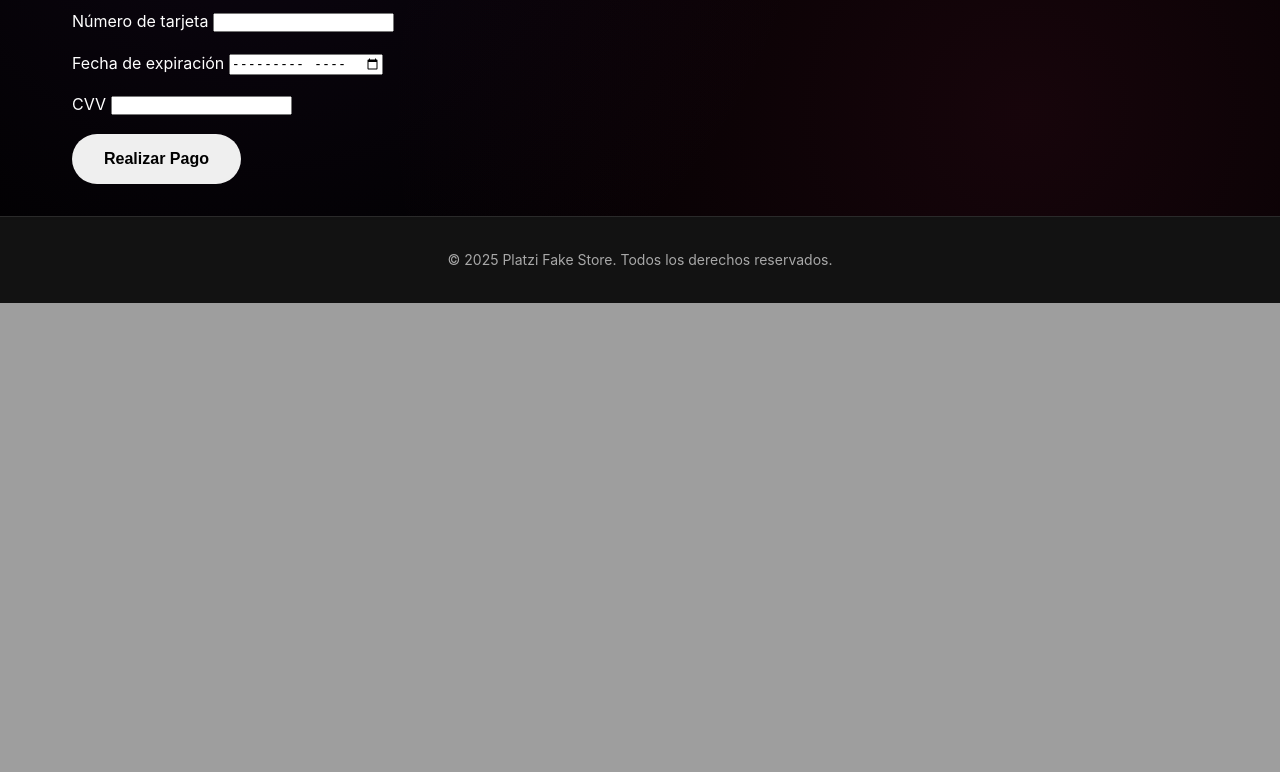
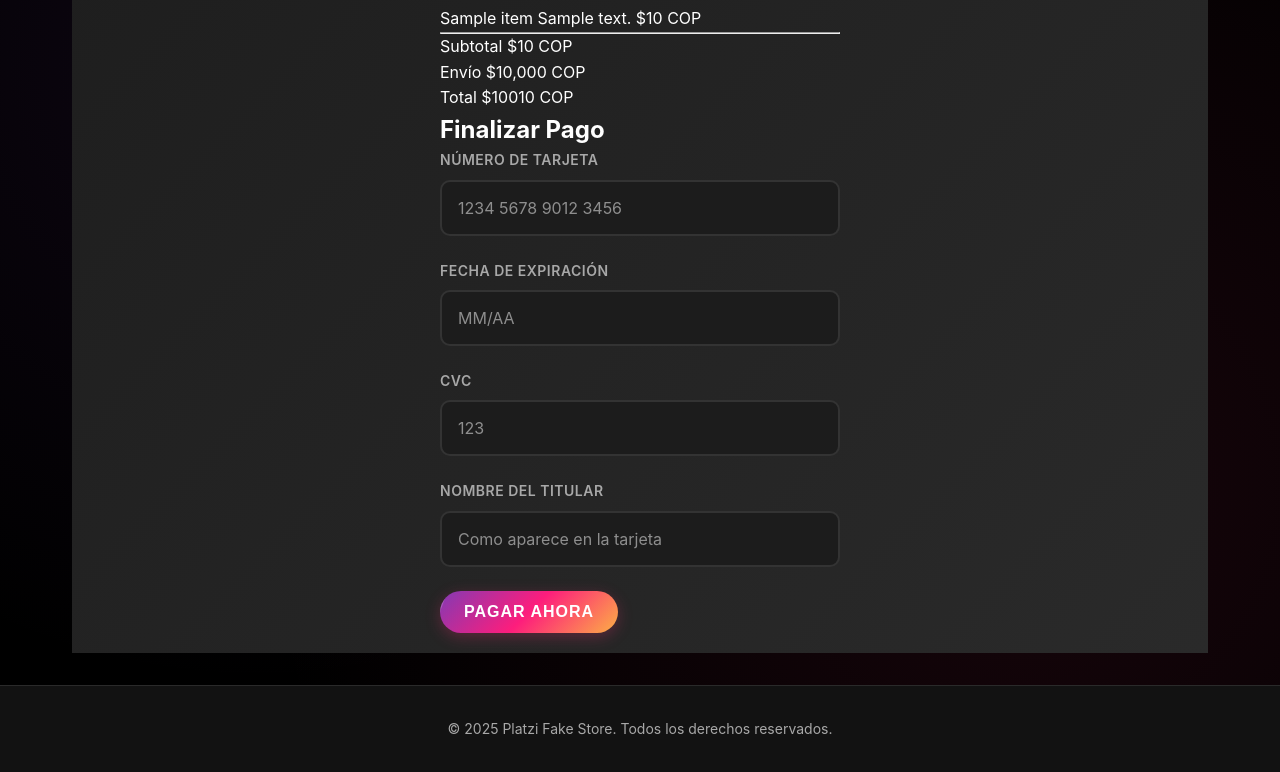
Before and after one commit to SValdelamar/PLatzi_Store_Web, a Django app: page /pagar/1/ in a window 1280 px wide. Shown: the part 649-1421 px from the top of the page. Before the commit the page ends 952 px from the top, so only its background shows below. Run offline with Django 5.2, Linux system fonts and the light colour scheme; one stand-in notice (Sample message) is shown; a database or web service that is not in the repository returns one stand-in record (values such as "Sample title"); data that the repository does not hold is empty.

Commit message:
Mejore estilos para formularios y tarjetas

```diff
--- a/products/templates/pagar_producto.html
+++ b/products/templates/pagar_producto.html
@@ -1,41 +1,71 @@
-{% extends 'base.html' %}
-
-{% block title %}Pagar Producto{% endblock %}
+{% extends "base.html" %}
+{% load static %}
 
 {% block content %}
-<div class="payment-container">
-    <h2>Pagar Producto</h2>
+<div class="auth-container">
+    <div class="payment-layout">
 
-    <div class="product-summary">
-        <img src="{{ producto.images.0 }}" alt="{{ producto.title }}" class="product-image">
-        <h3>{{ producto.title }}</h3>
-        <p>{{ producto.description }}</p>
-        <p class="price">Precio: ${{ producto.price }}</p>
+        <!-- Columna Izquierda: Resumen de la Compra -->
+        <div class="payment-section order-summary-card">
+            <h2 class="payment-section-title">Resumen de la Compra</h2>
+            <div class="order-summary-content">
+                <div class="order-item">
+                    <img src="{{ producto.images.0 }}" alt="{{ producto.title }}" class="order-product-image">
+                    <div class="order-product-details">
+                        <span class="order-product-name">{{ producto.title }}</span>
+                        <span class="order-product-description">{{ producto.description }}</span>
+                        <span class="order-product-price">${{ producto.price }} COP</span>
+                    </div>
                 </div>
 
-    <form method="post" action="">
-        {% csrf_token %}
-        <div class="mb-3">
-            <label for="nombre" class="form-label">Nombre completo</label>
-            <input type="text" id="nombre" name="nombre" class="form-control" required>
+                <hr class="divider">
+
+                <div class="order-totals">
+                    <div class="order-total-row">
+                        <span>Subtotal</span>
+                        <span>${{ producto.price }} COP</span>
+                    </div>
+                    <div class="order-total-row">
+                        <span>Envío</span>
+                        <span>$10,000 COP</span>
+                    </div>
+                    <div class="order-total-row total">
+                        <span>Total</span>
+                        <span>${{ producto.price|add:"10000" }} COP</span>
+                    </div>
+                </div>
+            </div>
         </div>
 
-        <div class="mb-3">
-            <label for="tarjeta" class="form-label">Número de tarjeta</label>
-            <input type="text" id="tarjeta" name="tarjeta" class="form-control" required>
+        <!-- Columna Derecha: Formulario de Pago -->
+        <div class="payment-section payment-form-card">
+            <h2 class="payment-section-title">Finalizar Pago</h2>
+            <form method="POST" class="payment-form">
+                {% csrf_token %}
+                <div class="form-group">
+                    <label for="card-number">Número de Tarjeta</label>
+                    <input type="text" id="card-number" name="card-number" placeholder="1234 5678 9012 3456" required>
                 </div>
 
-        <div class="mb-3">
-            <label for="fecha" class="form-label">Fecha de expiración</label>
-            <input type="month" id="fecha" name="fecha" class="form-control" required>
+                <div class="exp-cvc-row">
+                    <div class="form-group">
+                        <label for="exp-date">Fecha de Expiración</label>
+                        <input type="text" id="exp-date" name="exp-date" placeholder="MM/AA" required>
+                    </div>
+                    <div class="form-group">
+                        <label for="cvc">CVC</label>
+                        <input type="text" id="cvc" name="cvc" placeholder="123" required>
+                    </div>
                 </div>
 
-        <div class="mb-3">
-            <label for="cvv" class="form-label">CVV</label>
-            <input type="text" id="cvv" name="cvv" class="form-control" required>
+                <div class="form-group">
+                    <label for="card-holder">Nombre del Titular</label>
+                    <input type="text" id="card-holder" name="card-holder" placeholder="Como aparece en la tarjeta" required>
                 </div>
 
-        <button type="submit" class="btn btn-success">Realizar Pago</button>
+                <button type="submit" class="btn btn-pay">Pagar Ahora</button>
             </form>
         </div>
+    </div>
+</div>
 {% endblock %}
--- a/products/views.py
+++ b/products/views.py
@@ -196,10 +196,14 @@ def pagar_producto(request, product_id):
     Muestra el formulario de pago para un producto específico.
     """
     try:
+        # Llamada a la API para obtener el producto
         response = requests.get(f"https://api.escuelajs.co/api/v1/products/{product_id}", timeout=10)
         response.raise_for_status()
         producto = response.json()
+
+        # Enviamos el producto al template
         return render(request, "pagar_producto.html", {'producto': producto})
+
     except requests.exceptions.RequestException as e:
         messages.error(request, f"Error al obtener el producto para pago: {e}")
         return redirect('products:products')
```
Also changed, not shown: accounts/templates/accounts/login.html (+14 -27 lines), accounts/templates/accounts/register.html (+17 -34 lines), db.sqlite3. Lines whose indentation alone changed are shown as unchanged.
